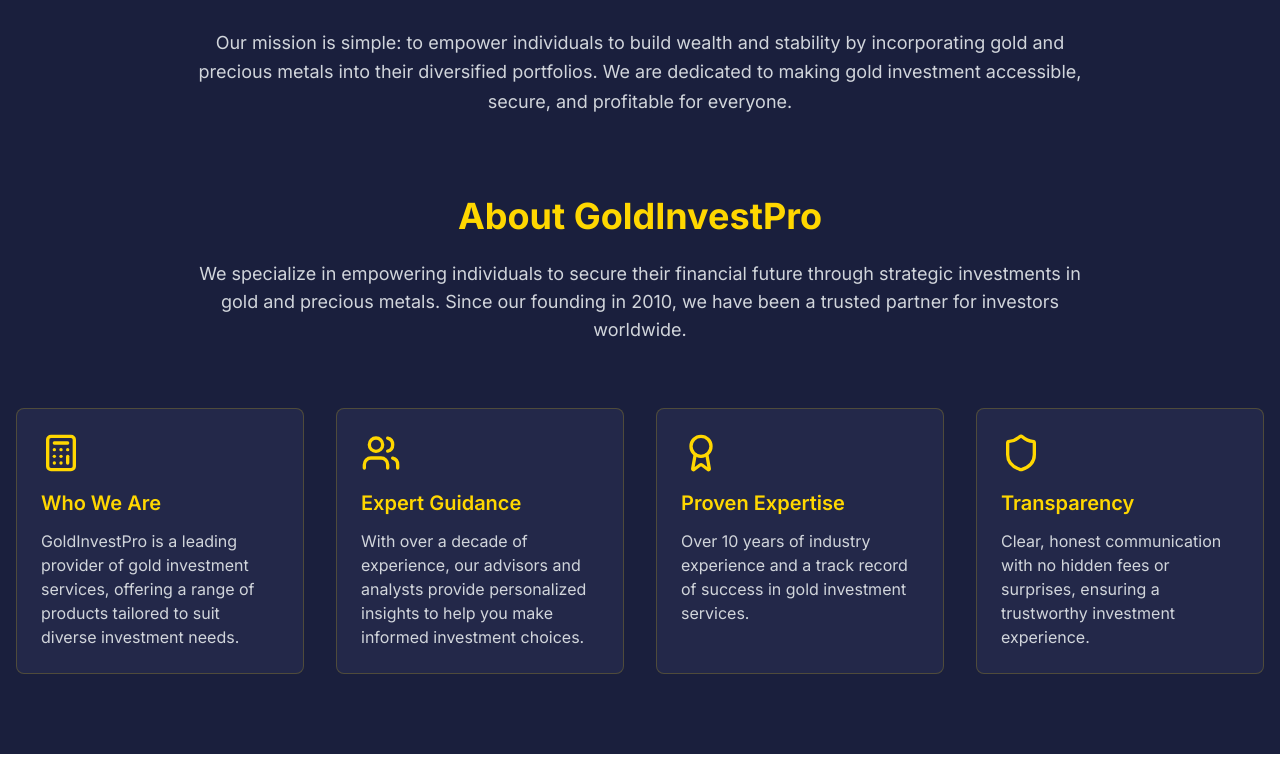
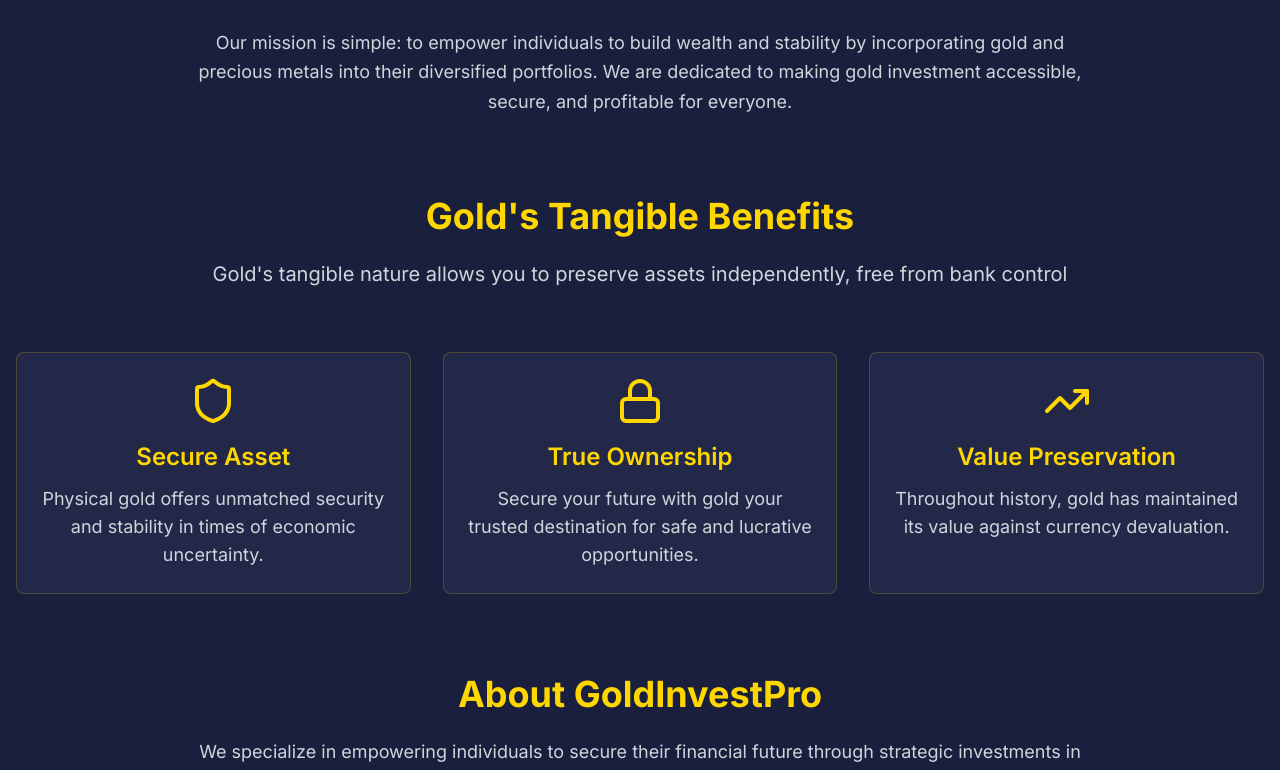
Before and after one commit to goldinvestpro/golden-wealth-harvest-35, a React (Vite) app: page / in a window 1280 px wide. Shown: the part 694-1464 px from the top of the page. Built offline with nearby package versions, Linux system fonts and the light colour scheme.

Commit message:
Add additional information
Included extra details as requested in the prompt.
[skip gpt_engineer]

```diff
--- a/src/components/AboutSection.tsx
+++ b/src/components/AboutSection.tsx
@@ -1,4 +1,4 @@
-import { Calculator, Users, Award, Shield } from "lucide-react";
+import { Calculator, Users, Award, Shield, Lock, TrendingUp } from "lucide-react";
 
 export const AboutSection = () => {
   const features = [
@@ -28,6 +28,24 @@ export const AboutSection = () => {
     },
   ];
 
+  const benefits = [
+    {
+      icon: Shield,
+      title: "Secure Asset",
+      description: "Physical gold offers unmatched security and stability in times of economic uncertainty.",
+    },
+    {
+      icon: Lock,
+      title: "True Ownership",
+      description: "Secure your future with gold your trusted destination for safe and lucrative opportunities.",
+    },
+    {
+      icon: TrendingUp,
+      title: "Value Preservation",
+      description: "Throughout history, gold has maintained its value against currency devaluation.",
+    },
+  ];
+
   return (
     <div className="bg-navy-500 py-20">
       <div className="container mx-auto px-4">
@@ -40,6 +58,29 @@ export const AboutSection = () => {
             precious metals into their diversified portfolios. We are dedicated to making gold investment accessible,
             secure, and profitable for everyone.
           </p>
+        </div>
+
+        <div className="mb-20">
+          <h2 className="text-4xl font-bold text-center text-gold-300 mb-6">
+            Gold's Tangible Benefits
+          </h2>
+          <p className="text-gray-300 text-center max-w-4xl mx-auto mb-16 text-xl">
+            Gold's tangible nature allows you to preserve assets independently, free from bank control
+          </p>
+          <div className="grid md:grid-cols-3 gap-8">
+            {benefits.map((benefit) => (
+              <div
+                key={benefit.title}
+                className="p-6 rounded-lg border border-gold-300/20 bg-navy-400/20 hover:bg-navy-400/40 transition-colors text-center"
+              >
+                <benefit.icon className="w-12 h-12 text-gold-300 mb-4 mx-auto" />
+                <h3 className="text-2xl font-semibold text-gold-300 mb-3">
+                  {benefit.title}
+                </h3>
+                <p className="text-gray-300 text-lg">{benefit.description}</p>
+              </div>
+            ))}
+          </div>
         </div>
 
         <h2 className="text-4xl font-bold text-center text-gold-300 mb-6">
```
